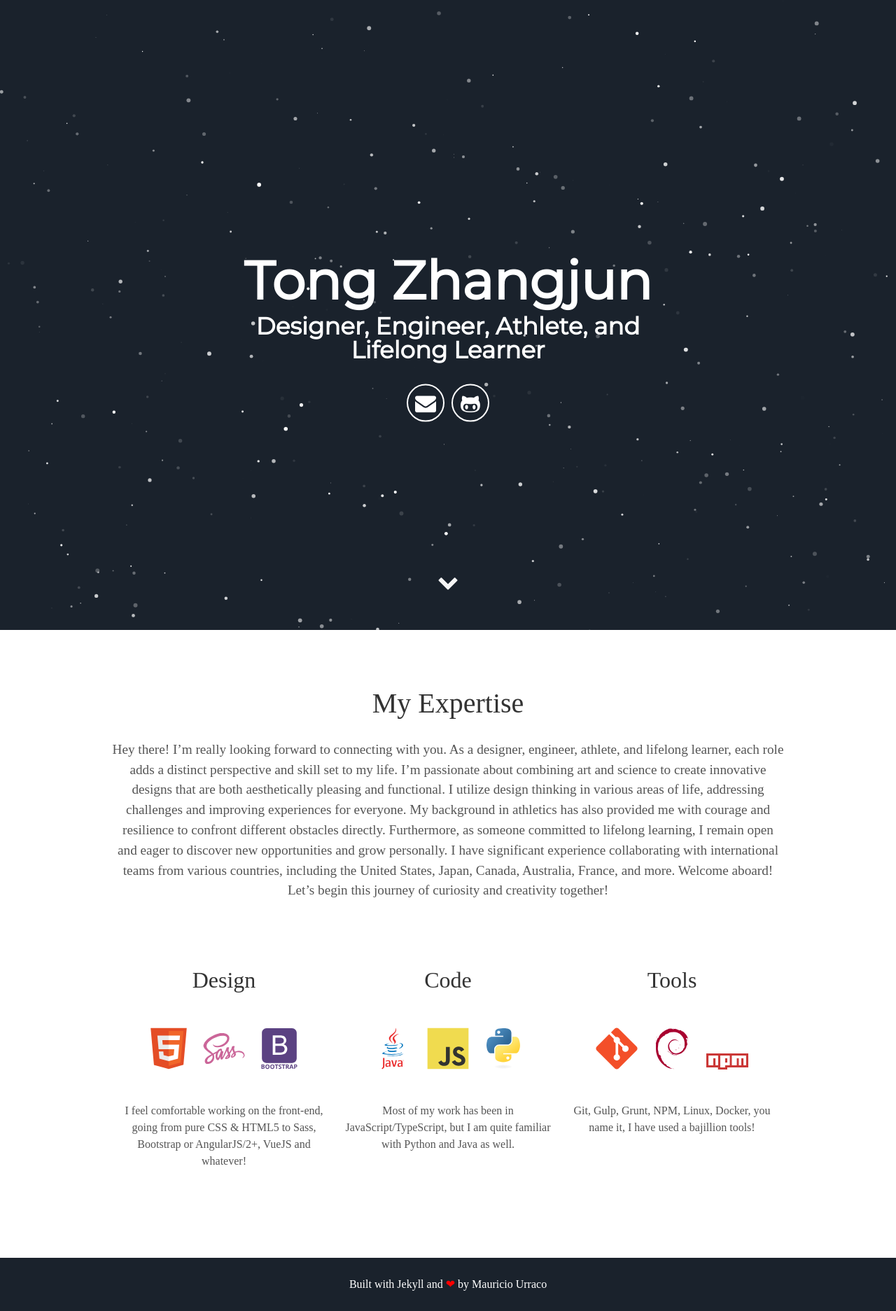
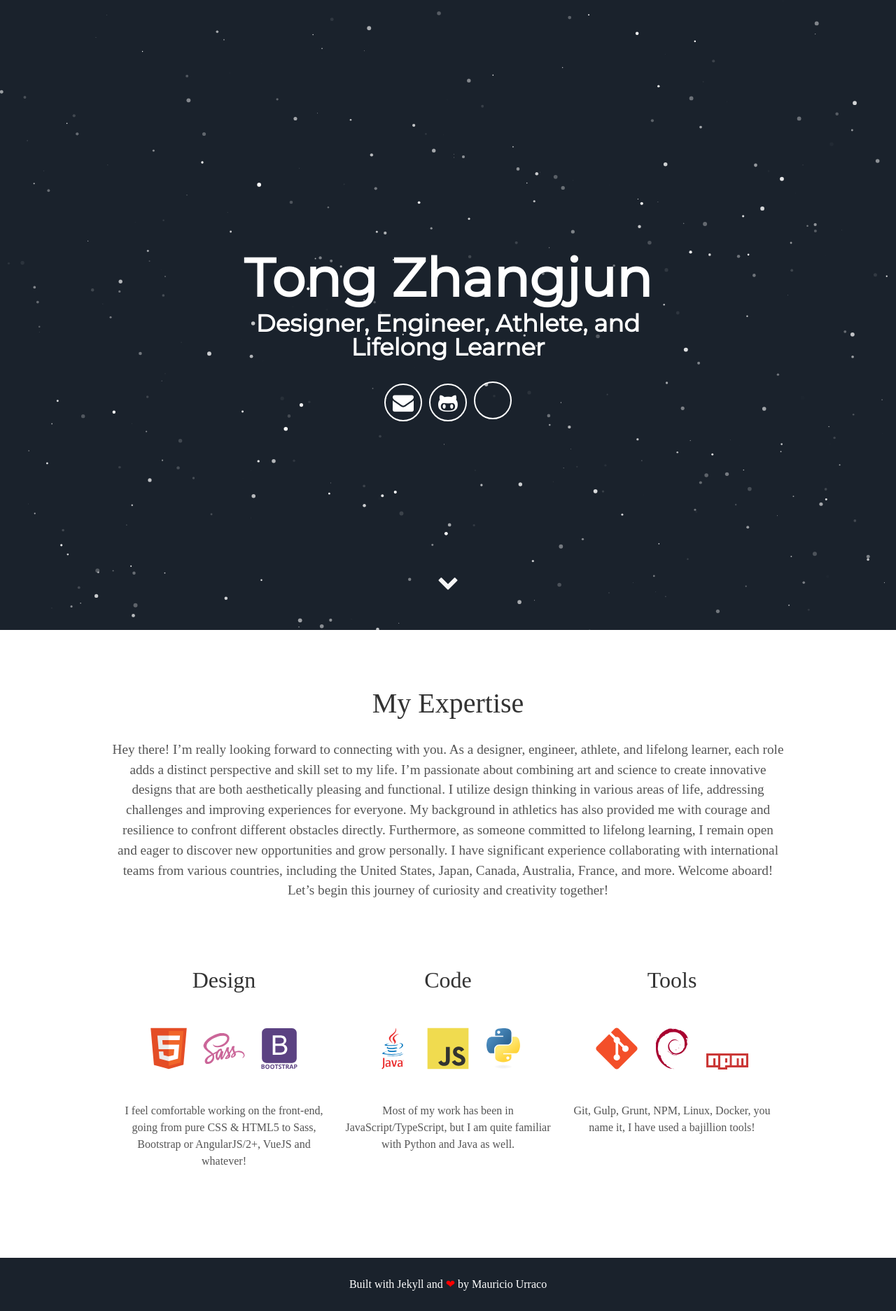
Before and after one commit to tongzhangjun/tongzhangjun.github.io, a Jekyll site: the page built from index.html, in a window 1280 px wide. Shown: the whole page at 70% size. Built offline with Jekyll 4.4.1, drawn with Linux system fonts in a browser that asks for light colours; some web fonts are replaced.

Commit message:
Update header.html

```diff
--- a/_includes/header.html
+++ b/_includes/header.html
@@ -24,6 +24,8 @@
         {% if site.github_username %}
         <a aria-label="My Github" target="_blank" href="https://github.com/{{ site.github_username }}"><i class="icon fa fa-github-alt" aria-hidden="true"></i></a>
         {% endif %}
+        <!--注释：我在这里项加一个新图标，但不希望再配置其他文件-->
+        <a aria-label="My TED" target="_blank" href="https://www.ted.com"><i class="icon fa fa-ted" aria-hidden="true"></i></a>
         <!--注释开始
         {% if site.medium_username %}
         <a aria-label="My Medium" target="_blank" href="https://medium.com/{{ site.medium_username }}"><i class="icon fa fa-medium" aria-hidden="true"></i></a>
```
